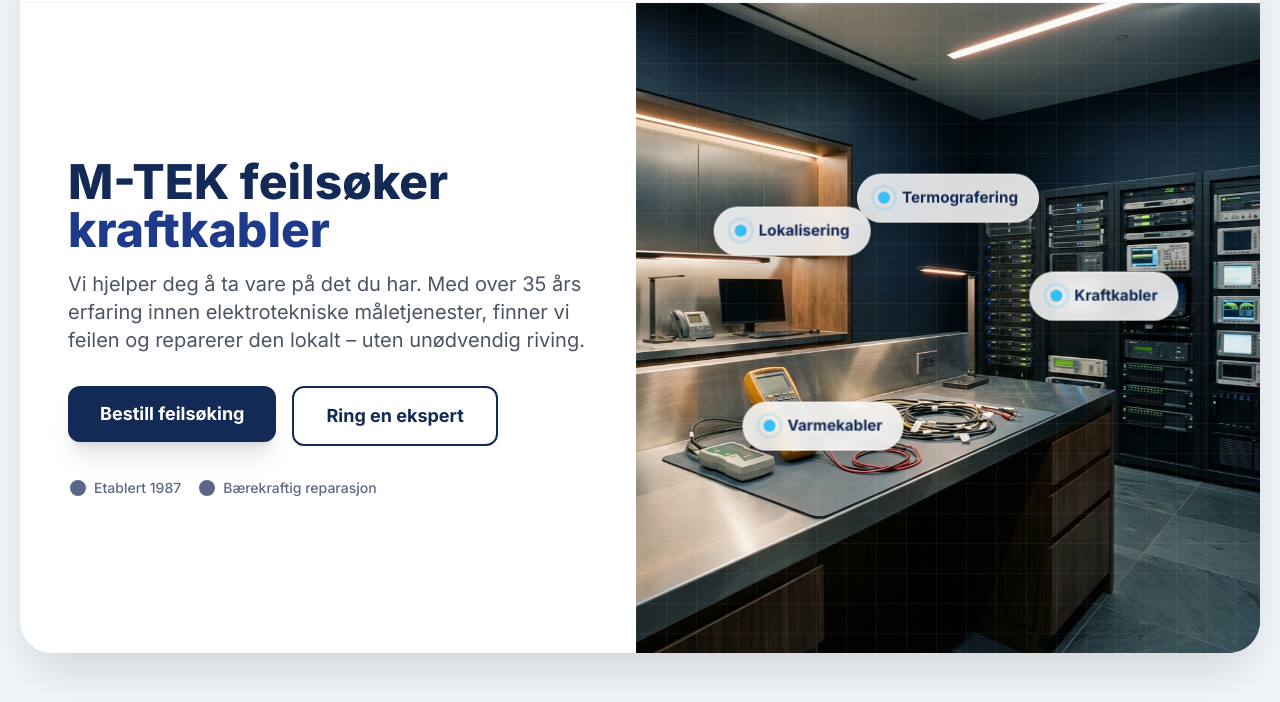
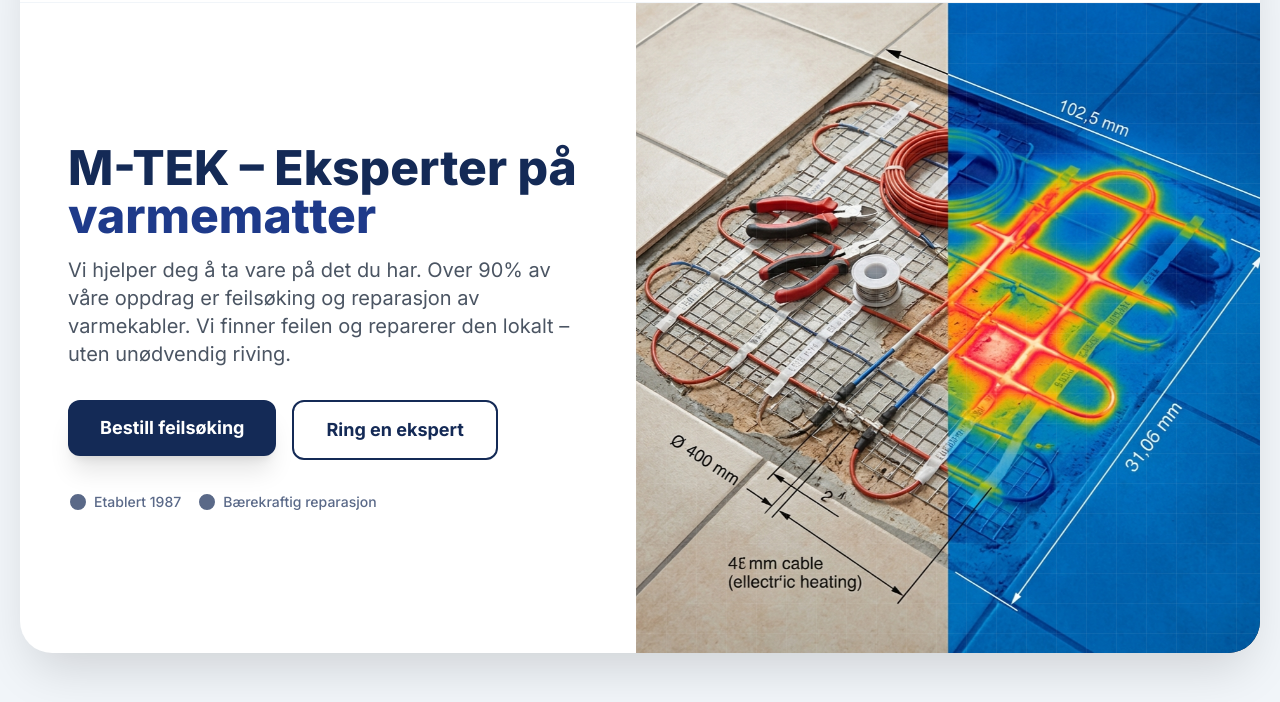
Before and after one commit to Cor9Kase/headers, a plain HTML site: page M-tek header/module.html in a window 1280 px wide. Shown: the part 98-800 px from the top of the page. Drawn offline with nearby package versions, Linux system fonts and the light colour scheme.

Commit message:
Refocus M-tek header on heating cable repair and remove interactive hotspots

```diff
--- a/M-tek header/module.html
+++ b/M-tek header/module.html
@@ -34,11 +34,11 @@
         <div class="main-content">
             <div class="text-column">
                 <h1 id="mainTitle" class="text-3xl lg:text-5xl font-extrabold text-mtek-navy mb-4">
-                    M-TEK feilsøker <span id="rollingWord">varmekabler</span>
+                    M-TEK – Eksperter på <span id="rollingWord">varmekabler</span>
                 </h1>
                 <p id="mainDescription" class="text-gray-600 mb-8 text-lg lg:text-xl leading-relaxed">
-                    Vi hjelper deg å ta vare på det du har. Med over 35 års erfaring innen elektrotekniske
-                    måletjenester, finner vi feilen og reparerer den lokalt – uten unødvendig riving.
+                    Vi hjelper deg å ta vare på det du har. Over 90% av våre oppdrag er feilsøking og
+                    reparasjon av varmekabler. Vi finner feilen og reparerer den lokalt – uten unødvendig riving.
                 </p>
 
                 <div class="flex flex-col sm:flex-row items-start gap-4">
@@ -76,79 +76,12 @@
                 <div id="default-bg"></div>
                 <div id="zoom-overlay"></div>
                 <div class="technical-grid"></div>
-
-                <!-- Interaktive knapper for tjenester -->
-                <div class="interactive-node" data-key="varmekabler" data-pos-x="30" data-pos-y="65">
-                    <div class="node-button">
-                        <div class="pulse"></div>
-                        <span>Varmekabler</span>
-                    </div>
-                </div>
-
-                <div class="interactive-node" data-key="kraftkabler" data-pos-x="75" data-pos-y="45">
-                    <div class="node-button">
-                        <div class="pulse"></div>
-                        <span>Kraftkabler</span>
-                    </div>
-                </div>
-
-                <div class="interactive-node" data-key="termografering" data-pos-x="50" data-pos-y="30">
-                    <div class="node-button">
-                        <div class="pulse"></div>
-                        <span>Termografering</span>
-                    </div>
-                </div>
-
-                <div class="interactive-node" data-key="lokalisering" data-pos-x="25" data-pos-y="35">
-                    <div class="node-button">
-                        <div class="pulse"></div>
-                        <span>Lokalisering</span>
-                    </div>
-                </div>
             </div>
         </div>
     </div>
-
     <script>
-        const canvasColumn = document.getElementById('canvasColumn');
         const defaultBg = document.getElementById('default-bg');
-        const zoomOverlay = document.getElementById('zoom-overlay');
-        const mainTitle = document.getElementById('mainTitle');
-        const mainDescription = document.getElementById('mainDescription');
-        const nodes = document.querySelectorAll('.interactive-node');
-
-        const imageMap = {
-            'default': 'assets/default_bg.png',
-            'varmekabler': 'assets/varmekabler.png',
-            'kraftkabler': 'assets/kraftkabler.png',
-            'termografering': 'assets/termografering.png',
-            'lokalisering': 'assets/lokalisering.png'
-        };
-
-        const contentMap = {
-            'default': {
-                title: 'M-TEK feilsøker <span id="rollingWord">varmekabler</span>',
-                description: 'Vi hjelper deg å ta vare på det du har. Med over 35 års erfaring innen elektrotekniske måletjenester, finner vi feilen og reparerer den lokalt – uten unødvendig riving.'
-            },
-            'varmekabler': {
-                title: 'Reparasjon av <span class="text-blue-600">varmekabler</span>',
-                description: 'Vi finner nøyaktig bruddsted i varmekabler og varmematter. Ved å reparere lokalt slipper du å rive hele badet, noe som sparer deg for både tid og store kostnader.'
-            },
-            'kraftkabler': {
-                title: 'Feilsøking på <span class="text-blue-600">kraftkabel</span>',
-                description: 'Vi utfører avansert feilsøking på kraftkabler for industri, elverk og offentlige bygg. Vår kompetanse sikrer rask lokalisering av feil på kritiske installasjoner.'
-            },
-            'termografering': {
-                title: 'Sikker <span class="text-blue-600">termografering</span>',
-                description: 'Vår termografering avdekker varmegang og brannfare i elektriske anlegg før skaden oppstår. En trygg og effektiv metode for forebyggende vedlikehold.'
-            },
-            'lokalisering': {
-                title: 'Presis <span class="text-blue-600">lokalisering</span>',
-                description: 'Vi finner nøyaktig trase og posisjon for skjulte kabler og rør under bakken eller i vegger. Unngå dyre feilgravinger og skader ved anleggsarbeid.'
-            }
-        };
-
-        const rollingWords = ["varmekabler", "kraftkabler", "elektriske anlegg", "rørtraseer"];
+        const rollingWords = ["varmekabler", "varmematter", "varmefolie", "reparasjon"];
         let rollingIndex = 0;
         let rollingInterval = null;
 
@@ -158,11 +91,6 @@
                 rollingIndex = (rollingIndex + 1) % rollingWords.length;
                 updateRollingWord(rollingWords[rollingIndex]);
             }, 3000);
-        }
-
-        function stopRolling() {
-            clearInterval(rollingInterval);
-            rollingInterval = null;
         }
 
         function updateRollingWord(word) {
@@ -179,63 +107,6 @@
                 }, 50);
             }, 300);
         }
-
-        function positionNodes() {
-            nodes.forEach(node => {
-                node.style.left = node.dataset.posX + '%';
-                node.style.top = node.dataset.posY + '%';
-            });
-        }
-
-        function handleNodeHover(node) {
-            const key = node.dataset.key;
-            const content = contentMap[key];
-
-            stopRolling();
-
-            // Update Text
-            mainTitle.innerHTML = content.title;
-            mainDescription.textContent = content.description;
-
-            // Update Image
-            const imageUrl = imageMap[key];
-            zoomOverlay.style.backgroundImage = `url('${imageUrl}')`;
-            zoomOverlay.style.opacity = '1';
-
-            // Zoom effect
-            const zoomX = node.dataset.posX;
-            const zoomY = node.dataset.posY;
-            defaultBg.style.transformOrigin = `${zoomX}% ${zoomY}%`;
-            zoomOverlay.style.transformOrigin = `${zoomX}% ${zoomY}%`;
-            defaultBg.style.transform = 'scale(1.4)';
-            zoomOverlay.style.transform = 'scale(1.4)';
-
-            // Fade out other nodes
-            nodes.forEach(n => {
-                if (n !== node) n.style.opacity = '0';
-            });
-        }
-
-        function resetState() {
-            const content = contentMap['default'];
-            mainTitle.innerHTML = content.title;
-            mainDescription.textContent = content.description;
-
-            zoomOverlay.style.opacity = '0';
-            defaultBg.style.transform = 'scale(1)';
-            zoomOverlay.style.transform = 'scale(1)';
-
-            nodes.forEach(n => {
-                n.style.opacity = '1';
-            });
-
-            startRolling();
-        }
-
-        nodes.forEach(node => {
-            node.addEventListener('mouseenter', () => handleNodeHover(node));
-            node.addEventListener('mouseleave', resetState);
-        });
 
         // Magnetic Button Logic
         function initMagneticButtons() {
@@ -255,12 +126,12 @@
 
         // Initialize
         window.onload = () => {
-            positionNodes();
             startRolling();
             initMagneticButtons();
 
             // Default background
-            defaultBg.style.backgroundImage = `url('${imageMap['default']}')`;
+            const defaultBgUrl = 'assets/varmekabler.png'; // Updated to use the most relevant image as default
+            defaultBg.style.backgroundImage = `url('${defaultBgUrl}')`;
         };
     </script>
 </body>
```
